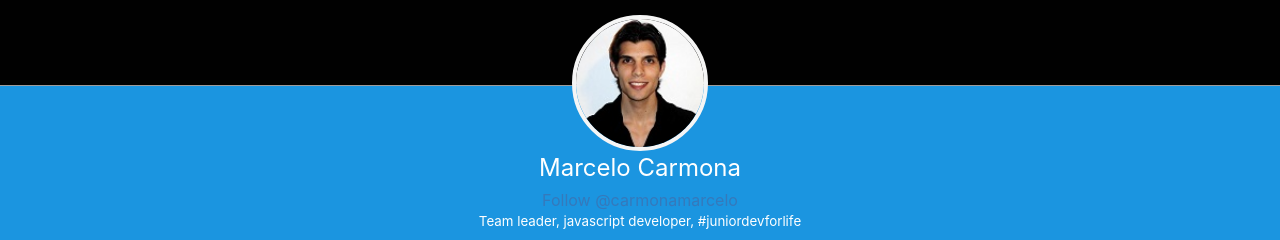
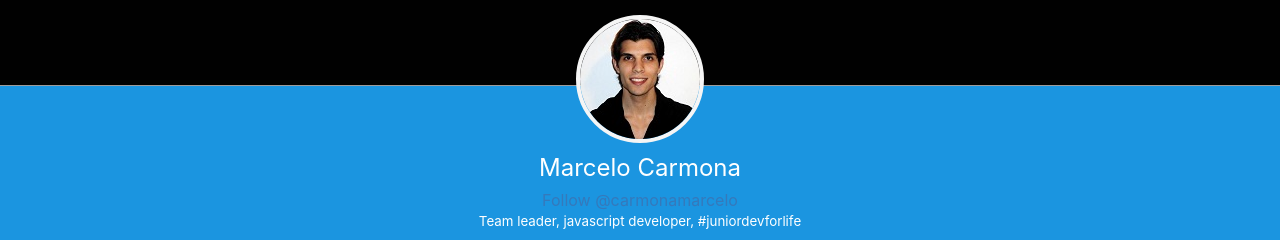
Before and after one commit to marcelocarmona/marcelocarmona.github.io, a Jekyll site: the page built from index.html, in a window 1280 px wide. Shown: the top 240 px of the page. Built offline with Jekyll 4.4.1, drawn with Linux system fonts in a browser that asks for light colours; comment, search, counter and statistics services are not loaded.

Commit message:
profile image pixels fixed

```diff
--- a/_sass/_layout.scss
+++ b/_sass/_layout.scss
@@ -10,7 +10,7 @@
   &__profile {
     img {
       max-width: 100%;
-      min-width: 128px;
+      min-width: 120px;
       border-radius: 50%;
       border: 4px solid #f5f5f5;
     }
```
